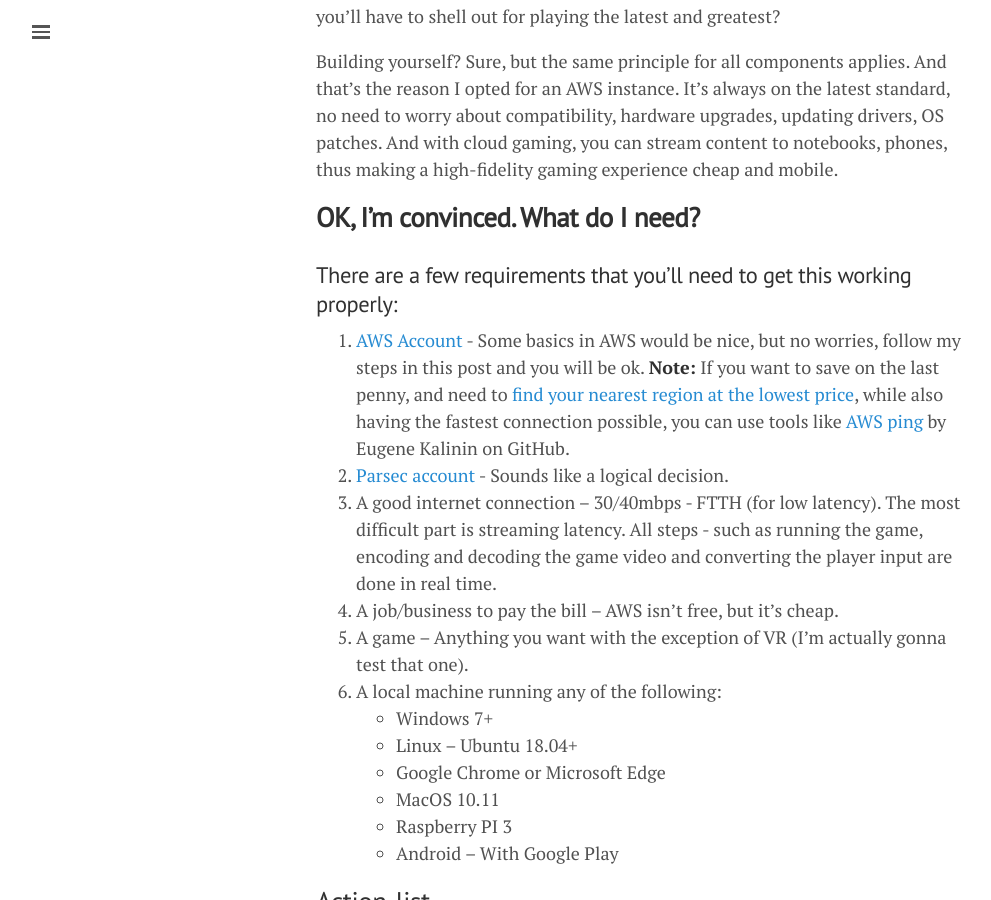
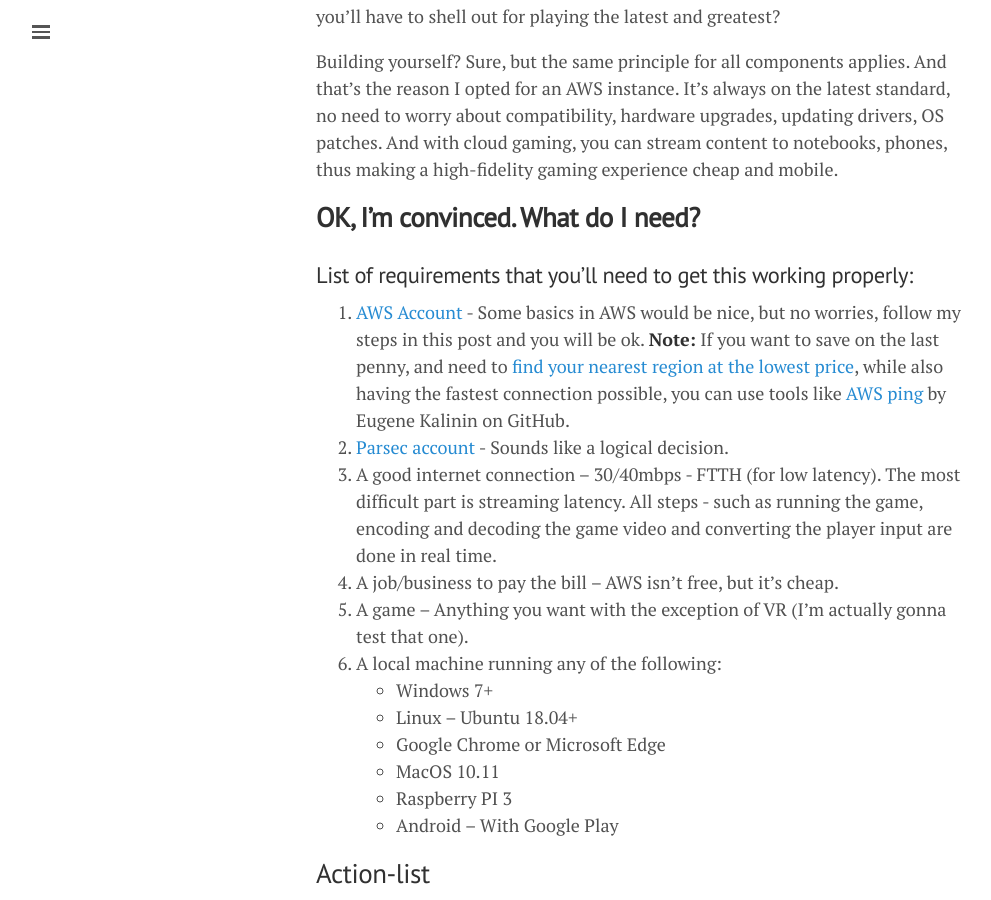
Before and after one commit to lgeurts/lgeurts.github.io, a Jekyll site: the page built from _posts/2021-11-02-aws-high-performance-cloud-gaming.md, in a window 1280 px wide and 900 px high, scrolled down 562 px. Shown: the whole window, without its empty margins (0-991 px from the left). Built offline with Jekyll 4.4.1, drawn with Linux system fonts in a browser that asks for light colours; nearby versions of some CDN libraries; comment, search, counter and statistics services are not loaded.

Commit message:
Update 2021-11-02-aws-high-performance-cloud-gaming.md

```diff
--- a/_posts/2021-11-02-aws-high-performance-cloud-gaming.md
+++ b/_posts/2021-11-02-aws-high-performance-cloud-gaming.md
@@ -19,7 +19,7 @@
 
 ## **OK, I'm convinced. What do I need?**
 
-### There are a few requirements that you’ll need to get this working properly:
+### List of requirements that you’ll need to get this working properly:
 
 1. [AWS Account](https://aws.amazon.com/premiumsupport/knowledge-center/create-and-activate-aws-account/) - Some basics in AWS would be nice, but no worries, follow my steps in this post and you will be ok.
    **Note:** If you want to save on the last penny, and need to [find your nearest region at the lowest price](https://openupthecloud.com/find-aws-region-closest/), while also having the fastest connection possible, you can use tools like [AWS ping](https://github.com/ekalinin/awsping) by Eugene Kalinin on GitHub.
```
